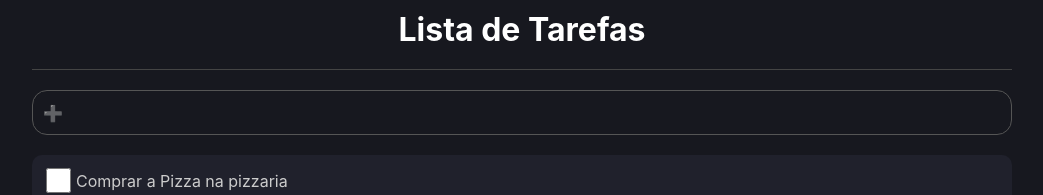
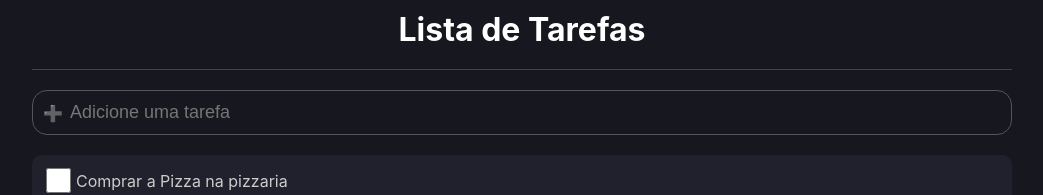
Before and after one commit to Myltiane-Alves/controleFinan, a React (Create React App) app: page / in a window 1280 px wide. Shown: the top 195 px of the page, without its empty margins (118-1161 px from the left). Built offline with nearby package versions, Linux system fonts and the light colour scheme.

Commit message:
Finalizando

```diff
--- a/src/App.tsx
+++ b/src/App.tsx
@@ -10,15 +10,39 @@ const App = () => {
     {id: 2, name: 'Comprar a Pastel na Pastelaria', done: true}
   ]);
 
+  const handleAddTask = (taskName: string) => {
+    let newList = [...list];
+    newList.push({
+      id: list.length + 1,
+      name: taskName,
+      done: false
+    });
+    setList(newList);
+  }
+
+  const handleTaskChange = (id: number, done: boolean) => {
+    let newList = [...list];
+    for(let i in newList) {
+      if(newList[i].id === id) {
+        newList[i].done = done;
+      }
+    }
+    setList(newList);
+  }
+
   return (
     <C.Container>
       <C.Area>
         <C.Header>Lista de Tarefas</C.Header>
 
-          <AddArea />
+          <AddArea onEnter={handleAddTask} />
 
           {list.map((item, index)=>(
-            <ListItem key={index} item={item} />
+            <ListItem
+              key={index}
+              item={item}
+
+            />
           ))}
 
       </C.Area>
--- a/src/components/AddArea/index.tsx
+++ b/src/components/AddArea/index.tsx
@@ -1,18 +1,29 @@
 import * as C from './styles';
 import { Item } from '../../types/item';
-import { useState } from 'react';
+import { useState, KeyboardEvent } from 'react';
 
 type Props = {
-    item: Item
+    onEnter: (taskName: string) => void;
 }
-export const AddArea = () => {
+export const AddArea = ({ onEnter }: Props) => {
+    const [inputText, setInputText] = useState('');
+
+    const handleKeyUp = (e: KeyboardEvent) => {
+        if(e.code === 'Enter' && inputText !== '') {
+            onEnter(inputText);
+            setInputText('');
+        }
+    }
 
     return(
         <C.Container >
             <div className="image">➕</div>
             <input
                 type="text"
-
+                placeholder="Adicione uma tarefa"
+                value={inputText}
+                onChange={e=>setInputText(e.target.value)}
+                onKeyUp={handleKeyUp}
             />
 
         </C.Container>
```
